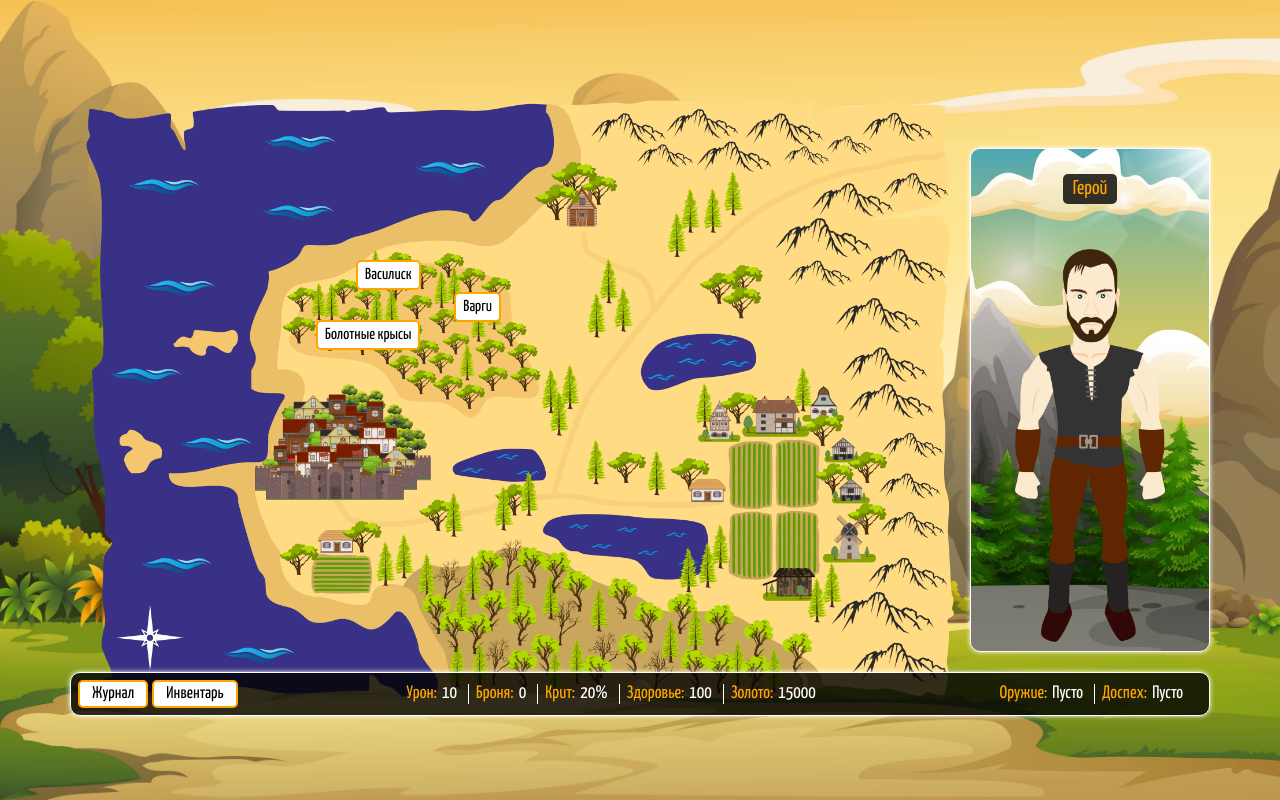
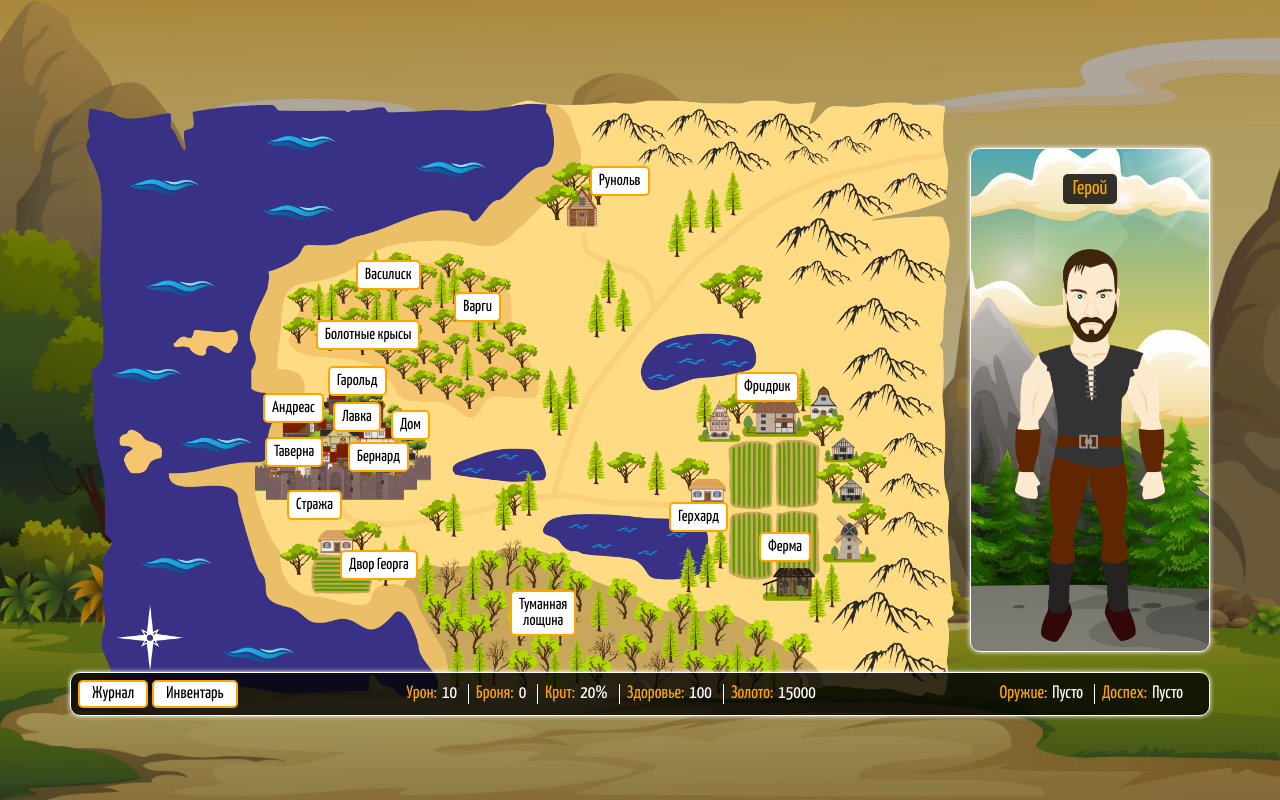
Before and after one commit to Berzeg07/warmaster, a Vue app: page / in a window 1280 px wide. Built offline with nearby package versions, Linux system fonts and the light colour scheme.

Commit message:
Вывод всех объектов на глобальной карте

```diff
--- a/src/components/Layout/Layout.vue
+++ b/src/components/Layout/Layout.vue
@@ -1,8 +1,14 @@
 <template>
     <div class="content" :style="{ backgroundImage: `url(${backgroundUrl})` }">
+        <div class="box-shadow"></div>
         <div class="map-container">
             <div class="map-container__inner" :style="{ backgroundImage: `url(${backgroundMap})` }">
                 <NorthForest />
+                <MageHouse />
+                <Horinis />
+                <GeorgFarm />
+                <FoggyHollow />
+                <FridrickFarm />
             </div>
             <Hero />
             <HeroInfoBar />
@@ -11,7 +17,15 @@
 </template>
 
 <script>
+// Места на карте *
 import NorthForest from '@/components/MapPlaces/NorthForest.vue';
+import MageHouse from '@/components/MapPlaces/MageHouse.vue';
+import Horinis from '@/components/MapPlaces/Horinis.vue';
+import GeorgFarm from '@/components/MapPlaces/GeorgFarm.vue';
+import FoggyHollow from '@/components/MapPlaces/FoggyHollow.vue';
+import FridrickFarm from '@/components/MapPlaces/FridrickFarm.vue';
+
+// Герой *
 import Hero from '@/components/Hero/Hero.vue';
 import HeroInfoBar from '@/components/Hero/HeroInfoBar.vue';
 // Фоновые картинки *
@@ -23,7 +37,12 @@ export default {
     components: {
         NorthForest,
         Hero,
-        HeroInfoBar
+        HeroInfoBar,
+        MageHouse,
+        Horinis,
+        GeorgFarm,
+        FoggyHollow,
+        FridrickFarm
     },
     data() {
         return {
@@ -42,6 +61,14 @@ export default {
     align-items: center;
     background-size: cover;
     height: 100%;
+}
+.box-shadow {
+    position: absolute;
+    left: 0;
+    top: 0;
+    width: 100%;
+    height: 100%;
+    background: rgba(0, 0, 0, 0.3);
 }
 .map-container {
     display: -webkit-flex;
--- /dev/null
+++ b/src/components/MapPlaces/FoggyHollow.vue
@@ -0,0 +1,22 @@
+<template>
+    <div class="foggy-hollow">
+        <Tooltip class="hollow" id="hollow">Туманная лощина</Tooltip>
+    </div>
+</template>
+
+<script>
+import Tooltip from '@/components/Buttons/Tooltip.vue';
+export default {
+    name: 'FoggyHollow',
+    components: {
+        Tooltip
+    }
+}
+</script>
+<style>
+.foggy-hollow {
+    position: absolute;
+    left: 440px;
+    bottom: 110px;
+}
+</style>
--- /dev/null
+++ b/src/components/MapPlaces/FridrickFarm.vue
@@ -0,0 +1,46 @@
+<template>
+    <div class="farm">
+        <div class="farm-inner">
+            <Tooltip class="gerhard" id="gerhard">Герхард</Tooltip>
+            <Tooltip class="fridrick" id="fridrick">Фридрик</Tooltip>
+            <Tooltip class="job" id="job">Ферма</Tooltip>
+        </div>
+    </div>
+</template>
+
+<script>
+import Tooltip from '@/components/Buttons/Tooltip.vue';
+export default {
+    name: 'FridrickFarm',
+    components: {
+        Tooltip
+    }
+}
+</script>
+
+<style scoped>
+.farm {
+    position: absolute;
+    width: 200px;
+    height: 100px;
+    right: 151px;
+    bottom: 128px;
+}
+
+.farm-inner {
+    position: relative;
+}
+.gerhard {
+    right: 91px;
+    top: 30px;
+}
+.fridrick {
+    left: 116px;
+    top: -100px;
+}
+
+.job {
+    left: 140px;
+    top: 60px;
+}
+</style>
--- /dev/null
+++ b/src/components/MapPlaces/GeorgFarm.vue
@@ -0,0 +1,24 @@
+<template>
+    <div class="georg-farm">
+        <Tooltip class="georg" id="georg">Двор Георга</Tooltip>
+    </div>
+</template>
+
+<script>
+import Tooltip from '@/components/Buttons/Tooltip.vue';
+export default {
+    name: 'GeorgFarm',
+    components: {
+        Tooltip
+    }
+}
+</script>
+
+<style>
+.georg-farm {
+    position: absolute;
+    width: 200px;
+    left: 270px;
+    bottom: 150px;
+}
+</style>
--- /dev/null
+++ b/src/components/MapPlaces/Horinis.vue
@@ -0,0 +1,72 @@
+<template>
+    <div class="horinis">
+        <div class="horinis-inner">
+            <div class="block-loc" id="horinis_loc">
+                <Tooltip class="andreas" id="andreas">Андреас</Tooltip>
+                <Tooltip class="tavern" id="tavern">Таверна</Tooltip>
+                <Tooltip class="house" id="house">Дом</Tooltip>
+                <Tooltip class="garold" id="garold">Гарольд</Tooltip>
+                <Tooltip class="shop" id="shop">Лавка</Tooltip>
+                <Tooltip class="bernard" id="bernard">Бернард</Tooltip>
+            </div>
+            <Tooltip class="guard" id="guard">Стража</Tooltip>
+        </div>
+    </div>
+</template>
+
+<script>
+import Tooltip from '@/components/Buttons/Tooltip.vue';
+export default {
+    name: 'Horinis',
+    components: {
+        Tooltip
+    }
+}
+</script>
+
+<style scoped>
+.guard {
+    top: 160px;
+    left: 24px;
+}
+.horinis {
+    position: absolute;
+    left: 193px;
+    bottom: 220px;
+    width: 188px;
+    height: 150px;
+}
+
+.horinis-inner {
+    position: relative;
+}
+
+.andreas {
+    top: 63px;
+}
+
+.tavern {
+    left: 2px;
+    top: 107px;
+}
+
+.house {
+    right: 21px;
+    top: 80px;
+}
+
+.garold {
+    left: 65px;
+    top: 36px;
+}
+
+.shop {
+    left: 70px;
+    top: 72px;
+}
+
+.bernard {
+    right: 42px;
+    top: 112px;
+}
+</style>
--- /dev/null
+++ b/src/components/MapPlaces/MageHouse.vue
@@ -0,0 +1,24 @@
+<template>
+    <div class="mage">
+        <Tooltip class="runolv" id="runolv">Рунольв</Tooltip>
+    </div>
+</template>
+
+<script>
+import Tooltip from '@/components/Buttons/Tooltip.vue';
+export default {
+    name: 'MageHouse',
+    components: {
+        Tooltip
+    }
+}
+</script>
+
+<style scoped>
+.mage {
+    position: absolute;
+    right: 280px;
+    top: 66px;
+    width: 100px;
+}
+</style>
```
Also changed, not shown: 1 other file (tests, documents, lock files or other folders).
